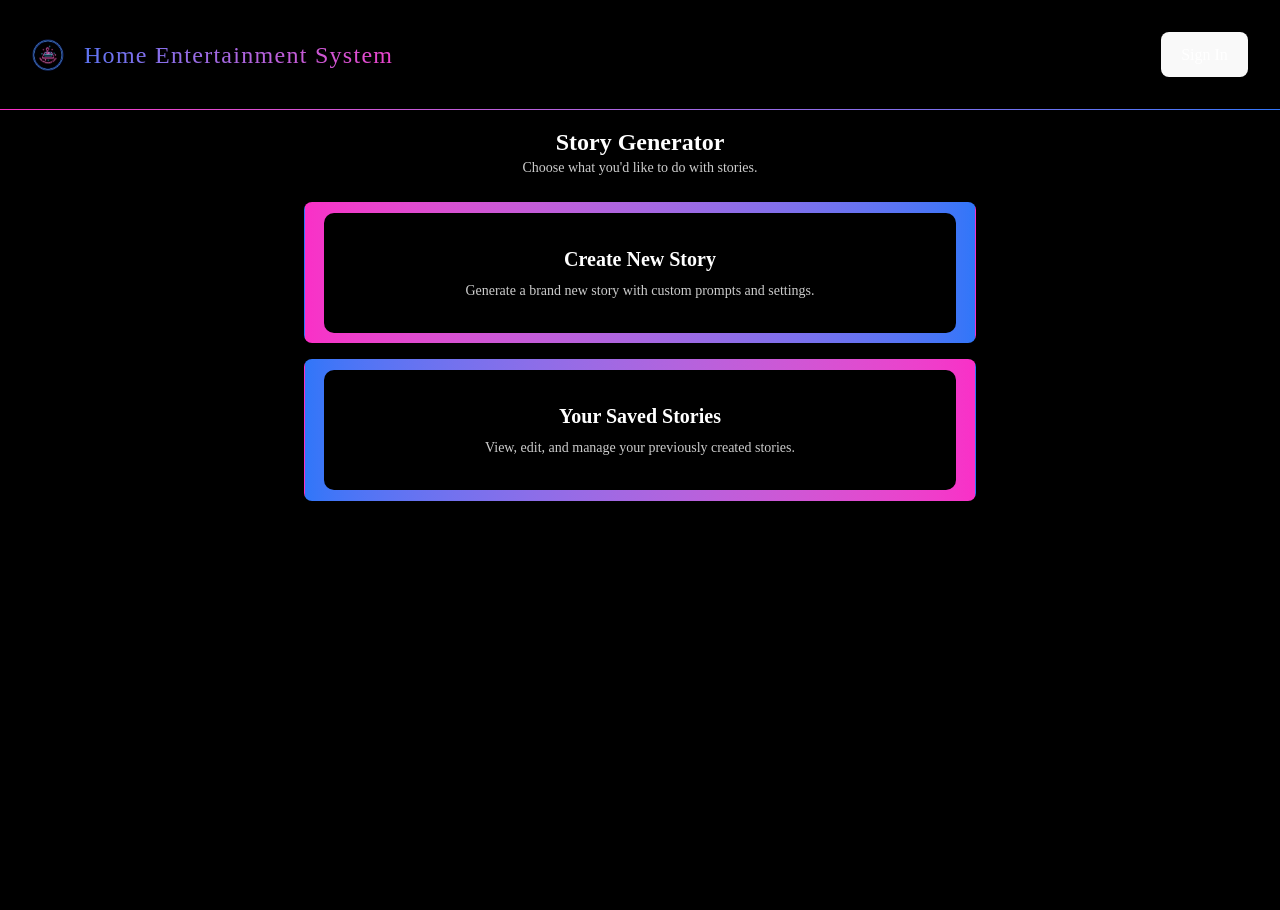
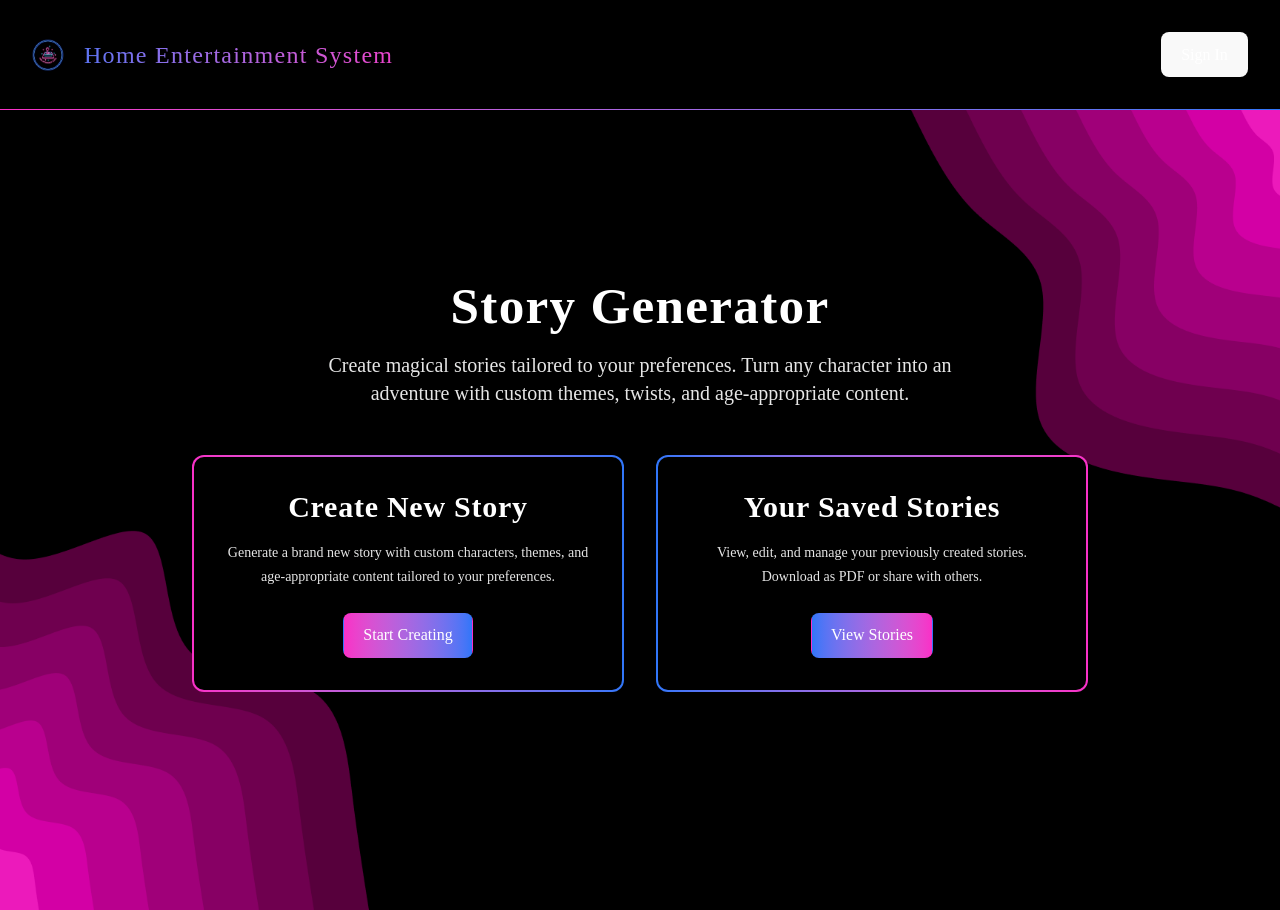
Before and after one commit to salt-community/homeEntertAInment, a React (Vite) app in the folder frontend/: page /story-generator in a window 1280 px wide. Built offline with nearby package versions, Linux system fonts and the light colour scheme; no server answers; a web font is replaced by a local one.

Commit message:
Adding invalidate querys and updating styling/layout

```diff
--- a/frontend/src/pages/StoryGenerator.tsx
+++ b/frontend/src/pages/StoryGenerator.tsx
@@ -4,39 +4,60 @@ export default function StoryGenerator() {
   const navigate = useNavigate();
 
   return (
-    <div className="p-4 flex flex-col items-center space-y-6 bg-black min-h-screen">
-      <div className="w-full max-w-2xl text-center">
-        <h2 className="text-2xl font-semibold text-white">Story Generator</h2>
-        <p className="text-sm text-white/80">
-          Choose what you'd like to do with stories.
-        </p>
-      </div>
+    <div
+      className="w-full text-center relative pt-30 min-h-screen bg-black bg-no-repeat bg-cover bg-center m-0 p-0"
+      style={{ backgroundImage: "url('/landing-bg.png')" }}
+    >
+      <section className="mx-auto w-full max-w-7xl px-6 py-12">
+        <div className="text-center mb-12">
+          <h1 className="text-5xl font-bold text-white mb-4 tracking-wide">
+            Story Generator
+          </h1>
+          <p className="text-xl text-white/90 max-w-2xl mx-auto">
+            Create magical stories tailored to your preferences. Turn any
+            character into an adventure with custom themes, twists, and
+            age-appropriate content.
+          </p>
+        </div>
 
-      <div className="w-full max-w-2xl space-y-4">
-        <button
-          onClick={() => navigate({ to: "/story-generator/new" })}
-          className="w-full rounded-xl p-[2px] bg-gradient-to-r from-[#F930C7] to-[#3076F9] hover:opacity-90 transition-opacity duration-200"
-        >
-          <div className="rounded-[10px] bg-black p-8 text-white text-center">
-            <h3 className="text-xl font-semibold mb-2">Create New Story</h3>
-            <p className="text-sm text-white/80">
-              Generate a brand new story with custom prompts and settings.
-            </p>
+        <div className="grid gap-8 grid-cols-1 md:grid-cols-2 max-w-4xl mx-auto">
+          <div className="rounded-xl p-[2px] bg-gradient-to-r from-[#F930C7] to-[#3076F9]">
+            <div className="rounded-[10px] bg-black p-8 text-center">
+              <h2 className="mb-4 text-3xl font-semibold tracking-wide text-white">
+                Create New Story
+              </h2>
+              <p className="text-sm leading-6 text-white/90 mb-6">
+                Generate a brand new story with custom characters, themes, and
+                age-appropriate content tailored to your preferences.
+              </p>
+              <button
+                onClick={() => navigate({ to: "/story-generator/new" })}
+                className="px-8 py-3 bg-gradient-to-r from-[#F930C7] to-[#3076F9] text-white font-semibold rounded-lg shadow-md hover:from-[#F930C7]/80 hover:to-[#3076F9]/80 focus:outline-none focus:ring-2 focus:ring-[#F930C7] focus:ring-offset-2 focus:ring-offset-black transition-all duration-200 ease-in-out transform hover:scale-105 active:scale-95"
+              >
+                Start Creating
+              </button>
+            </div>
           </div>
-        </button>
 
-        <button
-          onClick={() => navigate({ to: "/story-generator/saved" })}
-          className="w-full rounded-xl p-[2px] bg-gradient-to-r from-[#3076F9] to-[#F930C7] hover:opacity-90 transition-opacity duration-200"
-        >
-          <div className="rounded-[10px] bg-black p-8 text-white text-center">
-            <h3 className="text-xl font-semibold mb-2">Your Saved Stories</h3>
-            <p className="text-sm text-white/80">
-              View, edit, and manage your previously created stories.
-            </p>
+          <div className="rounded-xl p-[2px] bg-gradient-to-r from-[#3076F9] to-[#F930C7]">
+            <div className="rounded-[10px] bg-black p-8 text-center">
+              <h2 className="mb-4 text-3xl font-semibold tracking-wide text-white">
+                Your Saved Stories
+              </h2>
+              <p className="text-sm leading-6 text-white/90 mb-6">
+                View, edit, and manage your previously created stories. Download
+                as PDF or share with others.
+              </p>
+              <button
+                onClick={() => navigate({ to: "/story-generator/saved" })}
+                className="px-8 py-3 bg-gradient-to-r from-[#3076F9] to-[#F930C7] text-white font-semibold rounded-lg shadow-md hover:from-[#3076F9]/80 hover:to-[#F930C7]/80 focus:outline-none focus:ring-2 focus:ring-[#3076F9] focus:ring-offset-2 focus:ring-offset-black transition-all duration-200 ease-in-out transform hover:scale-105 active:scale-95"
+              >
+                View Stories
+              </button>
+            </div>
           </div>
-        </button>
-      </div>
+        </div>
+      </section>
     </div>
   );
 }
--- a/frontend/src/story/hooks/useGenerateStory.ts
+++ b/frontend/src/story/hooks/useGenerateStory.ts
@@ -1,4 +1,5 @@
 import { useCallback, useState } from "react";
+import { useQueryClient } from "@tanstack/react-query";
 import { generateStory } from "../api";
 import { useAuthenticatedFetch } from "../../services/apiClient";
 import type { StoryRequest, StoryResponse } from "../types";
@@ -8,6 +9,7 @@ export function useGenerateStory() {
   const [loading, setLoading] = useState(false);
   const [error, setError] = useState<string | null>(null);
   const authenticatedFetch = useAuthenticatedFetch();
+  const queryClient = useQueryClient();
 
   const submit = useCallback(
     async (request: StoryRequest) => {
@@ -16,6 +18,10 @@ export function useGenerateStory() {
       try {
         const result = await generateStory(request, authenticatedFetch);
         setData(result);
+
+        // Invalidate stories cache to refresh the saved stories list
+        queryClient.invalidateQueries({ queryKey: ["stories"] });
+
         return result;
       } catch (err) {
         const message = err instanceof Error ? err.message : "Unknown error";
@@ -25,7 +31,7 @@ export function useGenerateStory() {
         setLoading(false);
       }
     },
-    [authenticatedFetch]
+    [authenticatedFetch, queryClient]
   );
 
   return { data, loading, error, submit };
```
